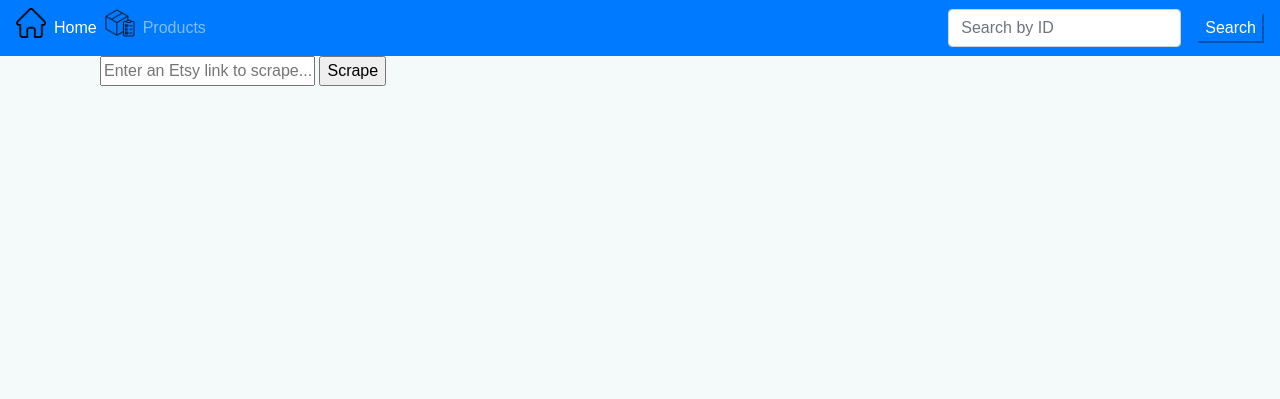
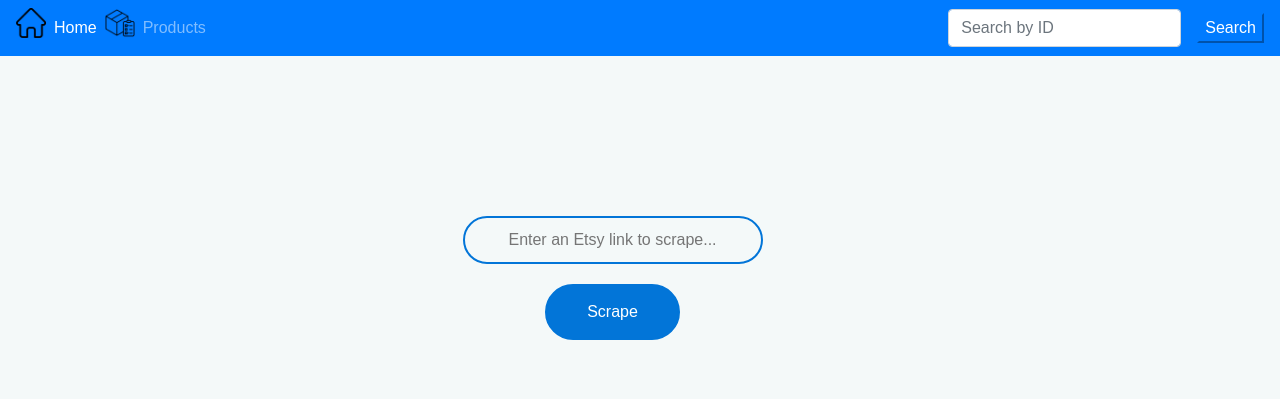
Before and after one commit to bugrahan-git/etsy-scrape, a Django app: page / in a window 1280 px wide. Shown: the top 399 px of the page. Run offline with Django 3.2, Linux system fonts and the light colour scheme; some libraries are stand-ins or nearby versions.

Commit message:
update styles.css

```diff
--- a/src/static/styles.css
+++ b/src/static/styles.css
@@ -3,13 +3,70 @@ body {
     background-color: #f4f9f9;
 }
 
+.box {
+    width: 500px;
+    padding: 40px;
+    position: absolute;
+    top: 50%;
+    left: 50%;
+    background: #f4f9f9;
+    text-align: center;
+    transition: 0.25s;
+    margin-top: 100px
+}
+
+.box input[type="text"] {
+    background: none;
+    display: block;
+    margin: 20px auto;
+    text-align: center;
+    border: 2px solid #0275d8 ;
+    padding: 10px 10px;
+    width: 300px;
+    outline: none;
+    border-radius: 50px;
+    transition: 0.25s
+}
+
+.box input[type="text"]:focus {
+    width: 400px;
+    border-color: #77d8d8;
+}
+
+.box input[type="submit"] {
+    background: #0275d8 ;
+    display: block;
+    margin: 20px auto;
+    text-align: center;
+    border: 2px solid #0275d8  ;
+    padding: 14px 40px;
+    border-radius: 50px;
+    color: white;
+}
+
+.box input[type="submit"]:hover {
+    background: #77d8d8;
+}
+
+.card {
+  box-shadow: 0 4px 8px 0 rgba(0, 0, 0, 0.2);
+  max-width: 300px;
+  margin: 2rem auto;
+  text-align: center;
+}
+
+.title {
+  color: grey;
+  font-size: 18px;
+}
+
 a {
-    text-decoration: none;
-    font-size: 1rem;
+  text-decoration: none;
+  font-size: 1rem;
 }
 
 button:hover, a:hover {
-    opacity: 0.7;
+  opacity: 0.7;
 }
 
 .navbar-btn:hover {
```
